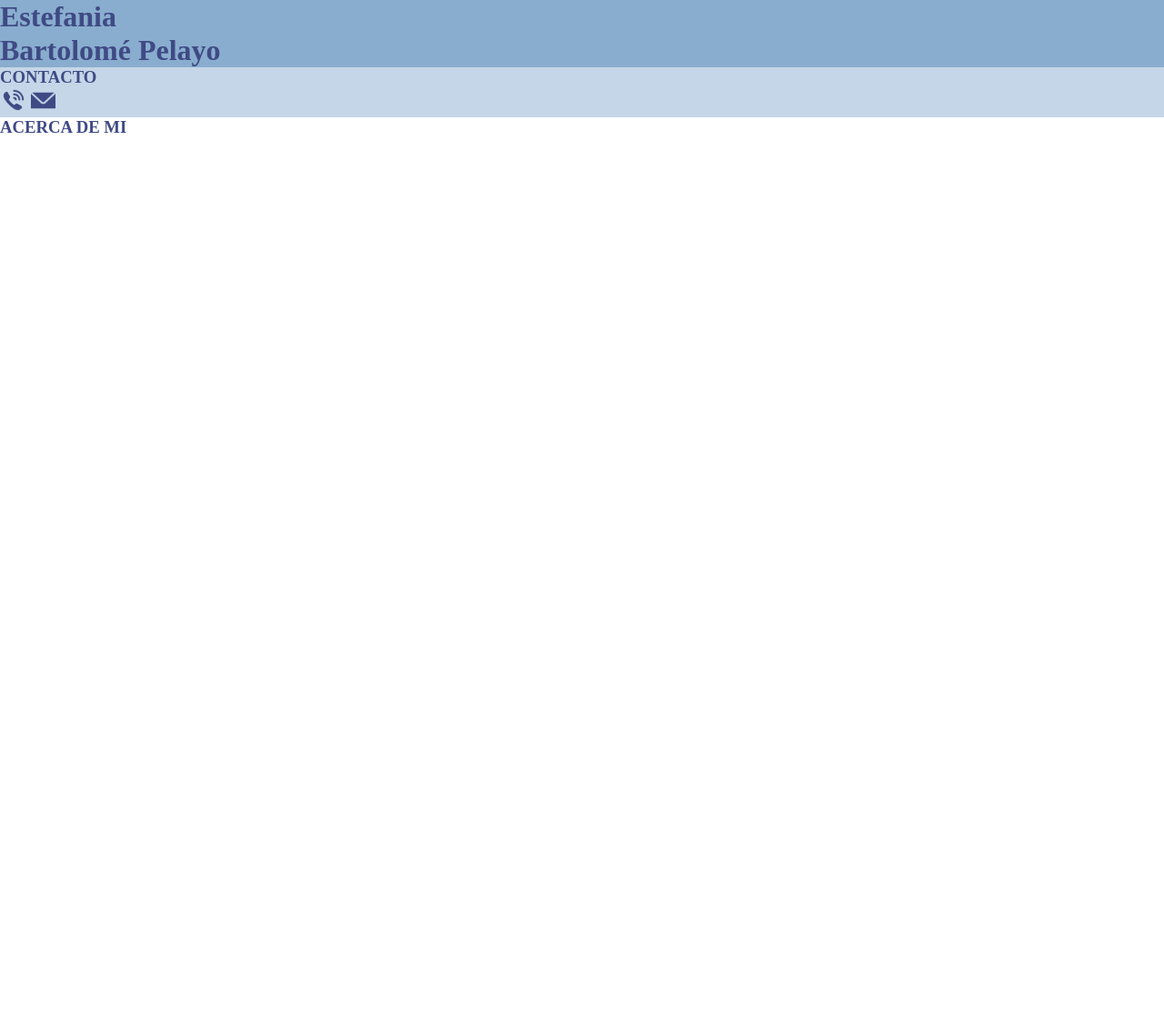
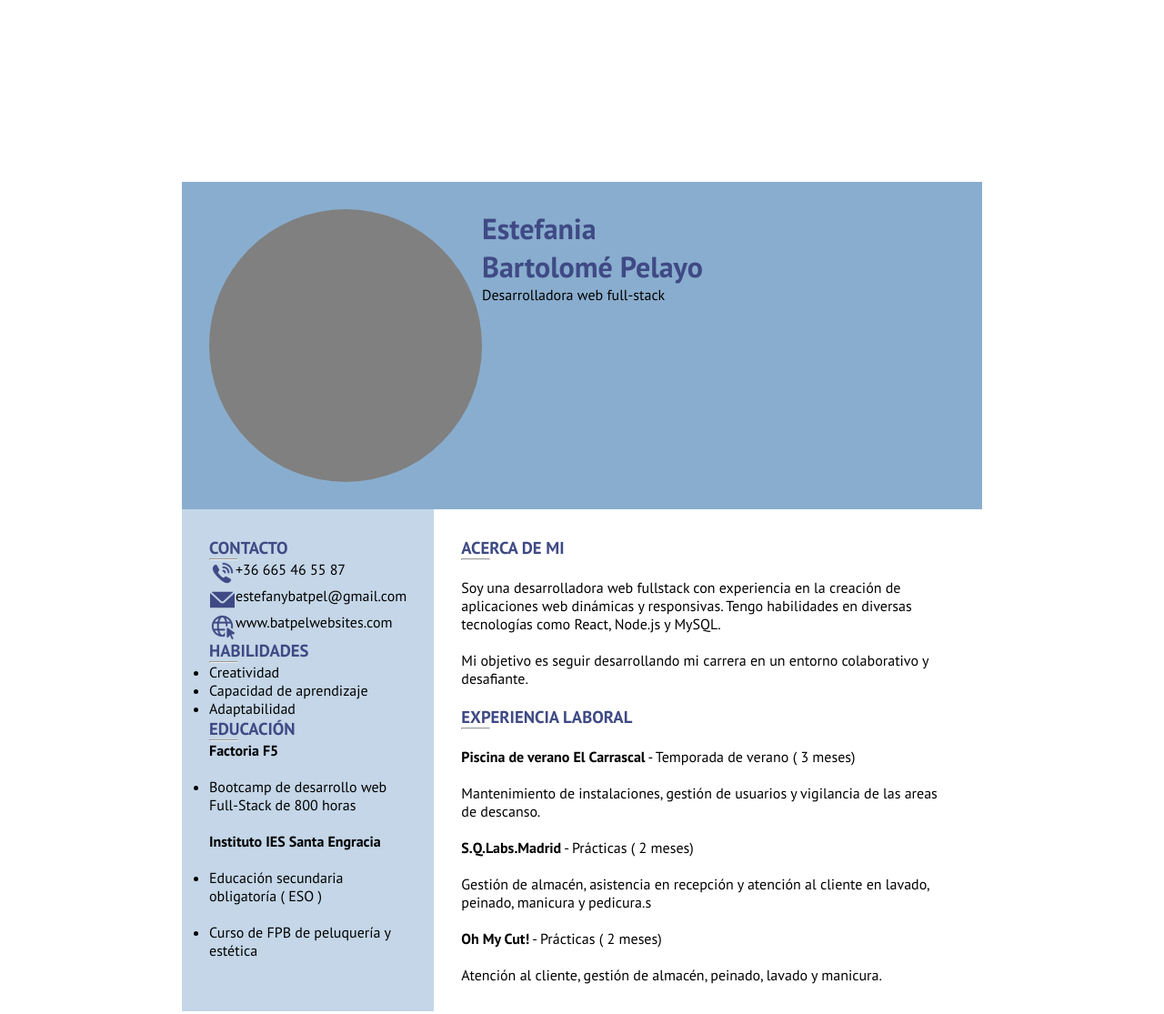
Before and after one commit to EstefanyBatPel/Curriculum, a plain HTML site: page index.html in a window 1280 px wide. Shown: the whole page at 91% size. Before the commit the page ends 800 px from the top, so only its background shows below. Drawn offline with Linux system fonts and the light colour scheme.

Commit message:
finish the HTML

```diff
--- a/index.html
+++ b/index.html
@@ -9,16 +9,64 @@
 <body>
     <header>
         <div class="foto"></div>
-        <div><h1>Estefania<p>Bartolomé Pelayo</p></h1></div>
+        <div>
+            <h1>Estefania<p>Bartolomé Pelayo</p></h1>
+            <p>Desarrolladora web full-stack</p>
+        </div>
     </header>
+    <div class="secciones">
         <aside>
             <h3>CONTACTO</h3>
+            <hr>
+            <div class="info">
                 <img src="./assets/CallLogo.png" alt="Call logo">
+                <p>+36 665 46 55 87</p>
+            </div>
+            <div class="info">
                 <img src="./assets/EmailLogo.png" alt="Email logo">
-        <img src="" alt="">
+                <p>estefanybatpel@gmail.com</p>
+            </div>
+            <div class="info">
+                <img src="./assets/WebLogo.png" alt="Web logo">
+                <p>www.batpelwebsites.com</p>
+            </div>
+
+            <h3>HABILIDADES</h3><hr>
+
+            <ul>
+                <li>Creatividad</li>
+                <li>Capacidad de aprendizaje</li>
+                <li>Adaptabilidad</li>
+            </ul>
+
+            <h3>EDUCACIÓN</h3><hr>
+            <p><b>Factoria F5</b></p><br>
+
+            <ul>
+                <li>Bootcamp de desarrollo web Full-Stack de 800 horas</li><br>
+            </ul>
+
+            <p><b>Instituto IES Santa Engracia</b></p><br>
+
+            <ul>
+                <li>Educación secundaria obligatoría ( ESO ) </li><br>
+                <li>Curso de FPB de peluquería y estética</li>
+            </ul>
         </aside>
+
         <main>
             <h3>ACERCA DE MI</h3>
+            <hr><br>
+            <p>Soy una desarrolladora web fullstack con experiencia en la creación de aplicaciones web dinámicas y responsivas. Tengo habilidades en diversas tecnologías como React, Node.js y MySQL.<br><br>Mi objetivo es seguir desarrollando mi carrera en un entorno colaborativo y desafiante.</p><br>
+            <h3>EXPERIENCIA LABORAL</h3>
+            <hr><br>
+            <p><b>Piscina de verano El Carrascal</b> - Temporada de verano ( 3 meses)</p><br>
+            <p>Mantenimiento de instalaciones, gestión de usuarios y vigilancia de las areas de descanso.</p><br>
+            <p><b>S.Q.Labs.Madrid</b> - Prácticas ( 2 meses)</p><br>
+            <p>Gestión de almacén, asistencia en recepción y atención al cliente en lavado, peinado, manicura y pedicura.s</p><br>
+            <p><b>Oh My Cut!</b> - Prácticas ( 2 meses)</p><br>
+            <p>Atención al cliente, gestión de almacén, peinado, lavado y manicura.</p>
         </main>
+    </div>
 </body>
 </html>
--- a/style.css
+++ b/style.css
@@ -1,16 +1,50 @@
+@import url('https://fonts.googleapis.com/css2?family=PT+Sans:ital,wght@0,400;0,700;1,400;1,700&display=swap');
+
 *{
     padding: 0;
     margin: 0;
+    font-family: "PT Sans", sans-serif;
+}
+
+body{
+    margin: 200px;
 }
 
 h1, h3{
     color: #3F4A85;
 }
 
+hr{
+    width: 30px;
+    color: #3F4A85;
+}
+
+.foto{
+    background-color: gray;
+    width: 300px;
+    height: 300px;
+    border-radius: 300px;
+}
+
+.info{
+    display: flex;
+}
+
+.secciones{
+    display: flex;
+}
+
 header{
     background-color: #89ADCE;
+    display: flex;
+    padding: 30px;
 }
 
 aside{
     background-color: #C4D6E7;
+    padding: 30px;
 }
+
+main{
+    padding: 30px;
+}
```
Lines whose indentation alone changed are shown as unchanged.
